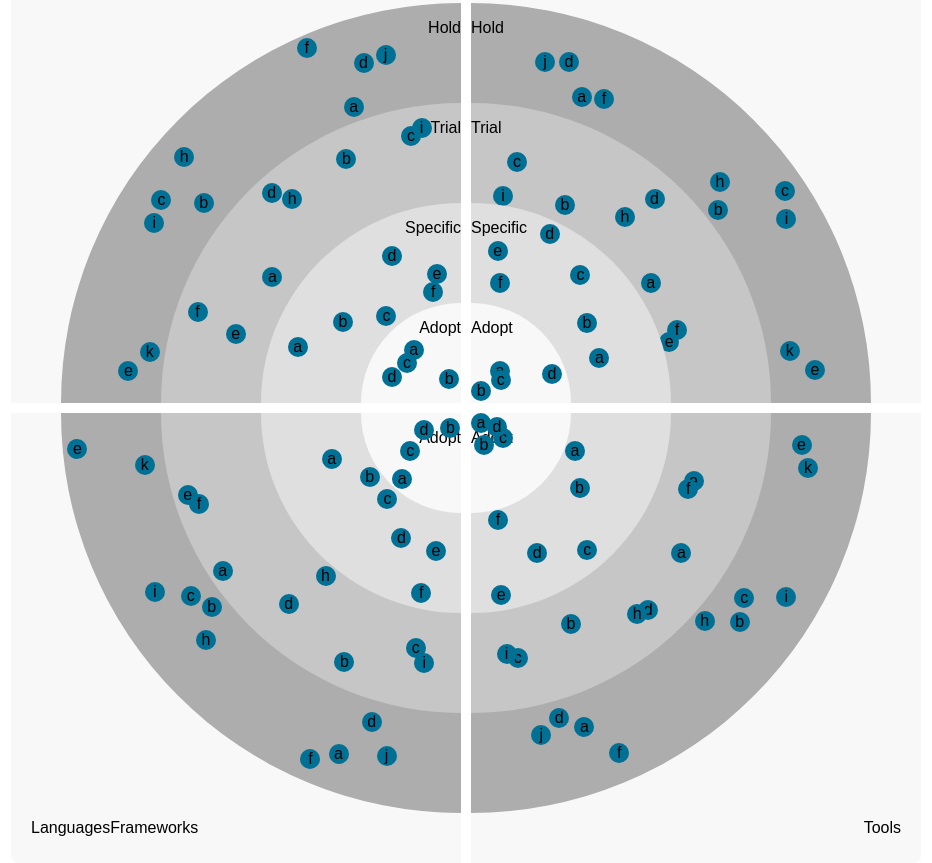
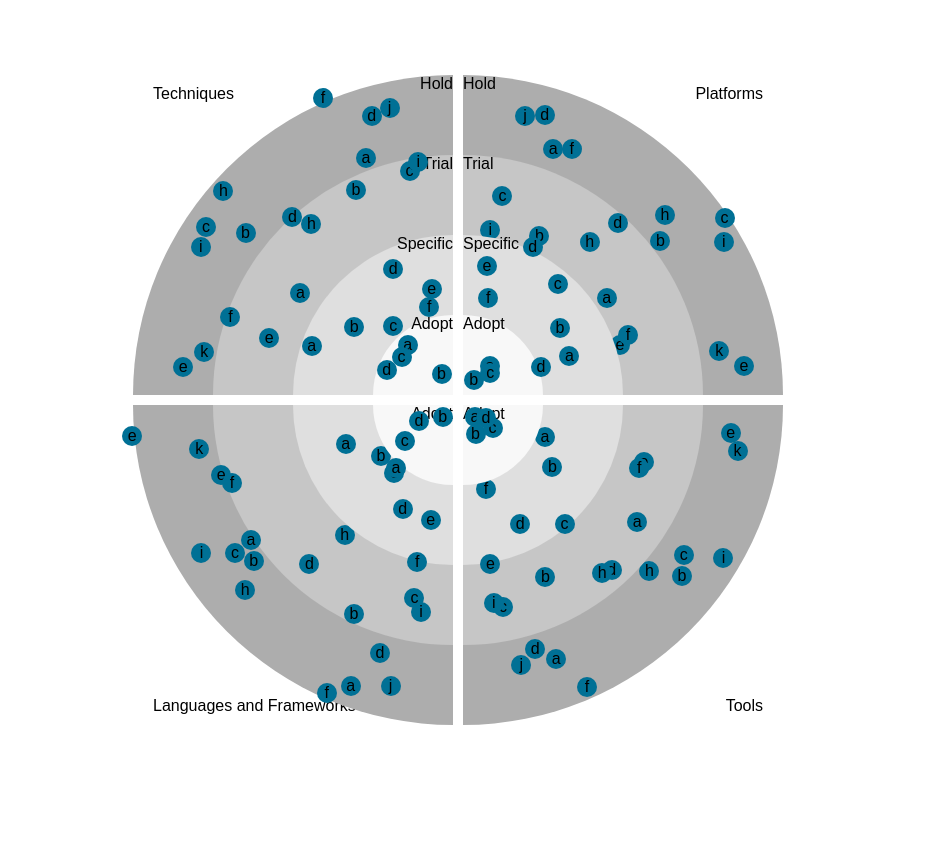
Before and after one commit to ivy-fhe/tech-radar, a React (Vite) app: page / in a window 1280 px wide. Shown: the whole page, without its empty margins (182-1114 px from the left). After the commit the page ends 800 px from the top, so only its background shows below. Built offline with nearby package versions, Linux system fonts and the light colour scheme.

Commit message:
converted sizes to relative units

```diff
--- a/src/App.css
+++ b/src/App.css
@@ -1,5 +1,7 @@
 *{
     font-family:Arial, Helvetica, sans-serif;
+    margin: 0;
+    padding: 0;
 }
 .content {
     display: flex;
--- a/src/App.tsx
+++ b/src/App.tsx
@@ -5,8 +5,11 @@ import { TechRadar } from './components/TechRadar'
 
 function App() {
   const [count, setCount] = useState(0)
+  window.addEventListener('keyup', (event) => {
+    console.log(event.key);
+  });
+  return (
 
-  return (
     <div className='content'>
       <TechRadar/>
     </div>
--- a/src/components/Quadrant.css
+++ b/src/components/Quadrant.css
@@ -1,14 +1,14 @@
 .quadrant {
     position: relative;
-    background-color: #f8f8f8;
-    height: 450px;
-    width: 450px;
+    background-color: white;
+    height: var(--hold-default);
+    width: var(--hold-default);
     transition: all 100ms linear;
 }
 
-.quadrant:hover {
+.quadrant:hover:not(.expanded) {
     transform: scale(1.05);
-    z-index: 20;
+    z-index: 9;
 }
 
 .quadrant:hover ~ .quadrant {
@@ -78,3 +78,44 @@
     border-radius: 0 0 0 100%;
     text-align: end;
 }
+
+.closeBtn {
+    margin: 2em;
+    visibility: collapse;
+    height: 2rem;
+    width: 2rem;
+    border-radius: 100%;
+}
+
+.expanded .closeBtn{
+    visibility: visible;
+}
+
+.expanded {
+    border-radius: 0;
+    top: 0;
+    left: 0;
+    position: absolute;
+    z-index: 10;
+    width: 100%;
+    height: 100%;
+}
+
+.expanded {
+    display: flex;
+    flex-direction: column;
+    overflow: hidden;
+}
+
+.expanded .sector {
+    top: 50%;
+    right: 0;
+    transform: translate(50%, -50%);
+}
+
+.expanded .quadrantTitle {
+    top: 10px;
+    left: 20px;
+    bottom: auto;
+    right: auto;
+}
--- a/src/components/Quadrant.tsx
+++ b/src/components/Quadrant.tsx
@@ -1,6 +1,7 @@
 import { SectorName, Sector} from './Sector';
 import './Quadrant.css';
 import { Point } from './TechRadar';
+import { useState } from 'react';
 
 export enum Category {
     Techniques,
@@ -9,6 +10,12 @@ export enum Category {
     LanguagesFrameworks
 }
 
+export const CATEGORY_LOOKUP = new Map<Category, String>();
+CATEGORY_LOOKUP.set(Category.Techniques, 'Techniques');
+CATEGORY_LOOKUP.set(Category.Platforms, 'Platforms');
+CATEGORY_LOOKUP.set(Category.Tools, 'Tools');
+CATEGORY_LOOKUP.set(Category.LanguagesFrameworks, 'Languages and Frameworks');
+
 export type QuadrantItems = {
     hold: Array<Point>,
     trial: Array<Point>,
@@ -16,8 +23,15 @@ export type QuadrantItems = {
     adopt: Array<Point>
 }
 
+enum ExpState {
+    collapsed,
+    expanded
+}
+
 export const Quadrant = ({cat, quadrantItems, callback} : {cat: Category, quadrantItems: QuadrantItems, callback: (text: string) => void}) => {
     let qClass;
+    const [expStatus, setExpStatus] = useState(ExpState[ExpState.collapsed]);
+
     switch(cat) {
         case Category.Techniques:
             qClass = ' topLeft';
@@ -34,15 +48,17 @@ export const Quadrant = ({cat, quadrantItems, callback} : {cat: Category, quadra
     }
     return (
         <>
-            <div className={"quadrant"}>
-                <div className={qClass}>
-                <p className='quadrantTitle'>{Category[cat]}</p>
-                    <Sector sectorName={SectorName.Hold} quadrant={cat} items={quadrantItems.hold} styleClass={qClass} callback={callback}/>
-                    <Sector sectorName={SectorName.Trial} quadrant={cat} items={quadrantItems.trial} styleClass={qClass} callback={callback}/>
-                    <Sector sectorName={SectorName.Specific} quadrant={cat} items={quadrantItems.specific} styleClass={qClass} callback={callback}/>
-                    <Sector sectorName={SectorName.Adopt} quadrant={cat} items={quadrantItems.adopt} styleClass={qClass} callback={callback}/>
-                </div>
 
+            <div className={"quadrant " + expStatus + qClass} onClick={() => setExpStatus(ExpState[ExpState.expanded])}>
+                <p className='quadrantTitle'>{CATEGORY_LOOKUP.get(cat)}</p>
+                <button className='closeBtn' type='submit' onClick={(event) => {
+                    event.stopPropagation();
+                    setExpStatus(ExpState[ExpState.collapsed]);
+                }}>&#10005;</button>
+                <Sector sectorName={SectorName.Hold} quadrant={cat} items={quadrantItems.hold} styleClass={qClass} callback={callback}/>
+                <Sector sectorName={SectorName.Trial} quadrant={cat} items={quadrantItems.trial} styleClass={qClass} callback={callback}/>
+                <Sector sectorName={SectorName.Specific} quadrant={cat} items={quadrantItems.specific} styleClass={qClass} callback={callback}/>
+                <Sector sectorName={SectorName.Adopt} quadrant={cat} items={quadrantItems.adopt} styleClass={qClass} callback={callback}/>
             </div>
         </>
     )
--- a/src/components/Sector.css
+++ b/src/components/Sector.css
@@ -1,3 +1,10 @@
+:root{
+    --hold-default: calc(1/2*100vh - 10vh);
+    --trial-default: calc(1/2*100vh - 20vh);
+    --specific-default: calc(1/2*100vh - 30vh);
+    --adopt-default: calc(1/2*100vh - 40vh);
+}
+
 .sector {
     position: absolute;
 }
@@ -27,26 +34,26 @@
 }
 
 .adopt {
-    height: 100px;
-    width: 100px;
+    height: var(--adopt-default);
+    aspect-ratio: 1;
     background-color: #f8f8f8;
 }
 
 .specific {
-    height: 200px;
-    width: 200px;
+    height: var(--specific-default);
+    aspect-ratio: 1;
     background-color: #dfdfdf;
 }
 
 .trial {
-    height: 300px;
-    width: 300px;
+    height: var(--trial-default);
+    aspect-ratio: 1;
     background-color: #c6c6c6;
 }
 
 .hold {
-    height: 400px;
-    width: 400px;
+    height: var(--hold-default);
+    aspect-ratio: 1;
     background-color: #adadad;
 }
 
@@ -77,3 +84,31 @@
     margin: 0;
     padding: 0;
 }
+
+.expanded .sector {
+    border-radius: 100% 0 0 100%;
+}
+
+.expanded .hold {
+    width: 1000px;
+    height: 1000px;
+}
+
+.expanded .trial {
+    width: 800px;
+    height: 800px;
+}
+
+.expanded .specific {
+    width: 600px;
+    height: 600px;
+}
+
+.expanded .adopt {
+    width: 400px;
+    height: 400px;
+}
+
+.expanded .bottomRightSector, .topRightSector {
+    left: auto;
+}
--- a/src/components/Sector.tsx
+++ b/src/components/Sector.tsx
@@ -26,7 +26,8 @@ export const Sector = ({sectorName, quadrant, items, styleClass, callback} : {se
     if(sectorName === SectorName.Adopt) p = ADOPT_POSITIONS[quadrant]
 
     for(let i = 0; i < items.length && i < p.length; i++){
-        let location = rotatePoint(100 * sectorName - 5, p[i], styleClass);
+        let height = window.innerHeight / 10;
+        let location = rotatePoint(height * sectorName, p[i], styleClass);
         points.push(
             <div onMouseEnter={() => callback(items[i].description)} onMouseLeave={() => callback('')} className='point' style={location}>
             <p className='pointLabel'>{items[i].name}</p>
@@ -43,33 +44,37 @@ export const Sector = ({sectorName, quadrant, items, styleClass, callback} : {se
 }
 
 const rotatePoint = (min: number, vec: number[], styleClass: string ) => {
+    const height = window.innerHeight;
+    const vh = height / 100;
+    min -= vh;
     const point = min + vec[0];
     const angle = vec[1];
-    const vector = [Math.abs(Math.cos(-angle) * 0 - Math.sin(-angle) * point), Math.abs(Math.sin(-angle) * 0 + Math.cos(-angle)*point)];
+    let vector = [Math.abs(Math.cos(-angle) * 0 - Math.sin(-angle) * point), Math.abs(Math.sin(-angle) * 0 + Math.cos(-angle)*point)];
+    vector = [vector[0] / vh, vector[1] / vh];
     let location;
     switch(styleClass.trim()){
         case 'topLeft':
             location = {
-                bottom: vector[0] + "px",
-                right: vector[1]+ "px"
+                bottom: vector[0] + "vh",
+                right: vector[1]+ "vh"
             }
             break;
         case 'topRight':
             location = {
-                bottom: vector[0]+ "px",
-                left: vector[1]+ "px"
+                bottom: vector[0]+ "vh",
+                left: vector[1]+ "vh"
             }
             break;
         case 'bottomRight':
             location = {
-                top: vector[0]+ "px",
-                left: vector[1]+ "px"
+                top: vector[0]+ "vh",
+                left: vector[1]+ "vh"
             }
             break;
         case 'bottomLeft':
             location = {
-                top: vector[0]+ "px",
-                right: vector[1]+ "px"
+                top: vector[0]+ "vh",
+                right: vector[1]+ "vh"
             }
             break;
         default:
--- a/src/components/TechRadar.css
+++ b/src/components/TechRadar.css
@@ -1,11 +1,30 @@
 .techRadar {
     display: grid;
-    width: min-content;
-    grid-template-columns: repeat(2, 1fr);
+    grid-template-columns: 1fr 1fr;
+    grid-template-rows: 1fr 1fr;
+    gap: 0px 0px;
+    grid-template-areas:
+      ". ."
+      ". .";
+    max-width: max-content;
+    max-height: max-content;
+    align-content: center;
+
     gap: 10px;
 }
 
 .pointInfo {
-    position:absolute;
+    position: absolute;
     top: 10px;
 }
+
+
+.container {
+    display: grid;
+    grid-template-columns: 1fr 1fr;
+    grid-template-rows: 1fr 1fr;
+    gap: 0px 0px;
+    grid-template-areas:
+      ". ."
+      ". .";
+  }
```
